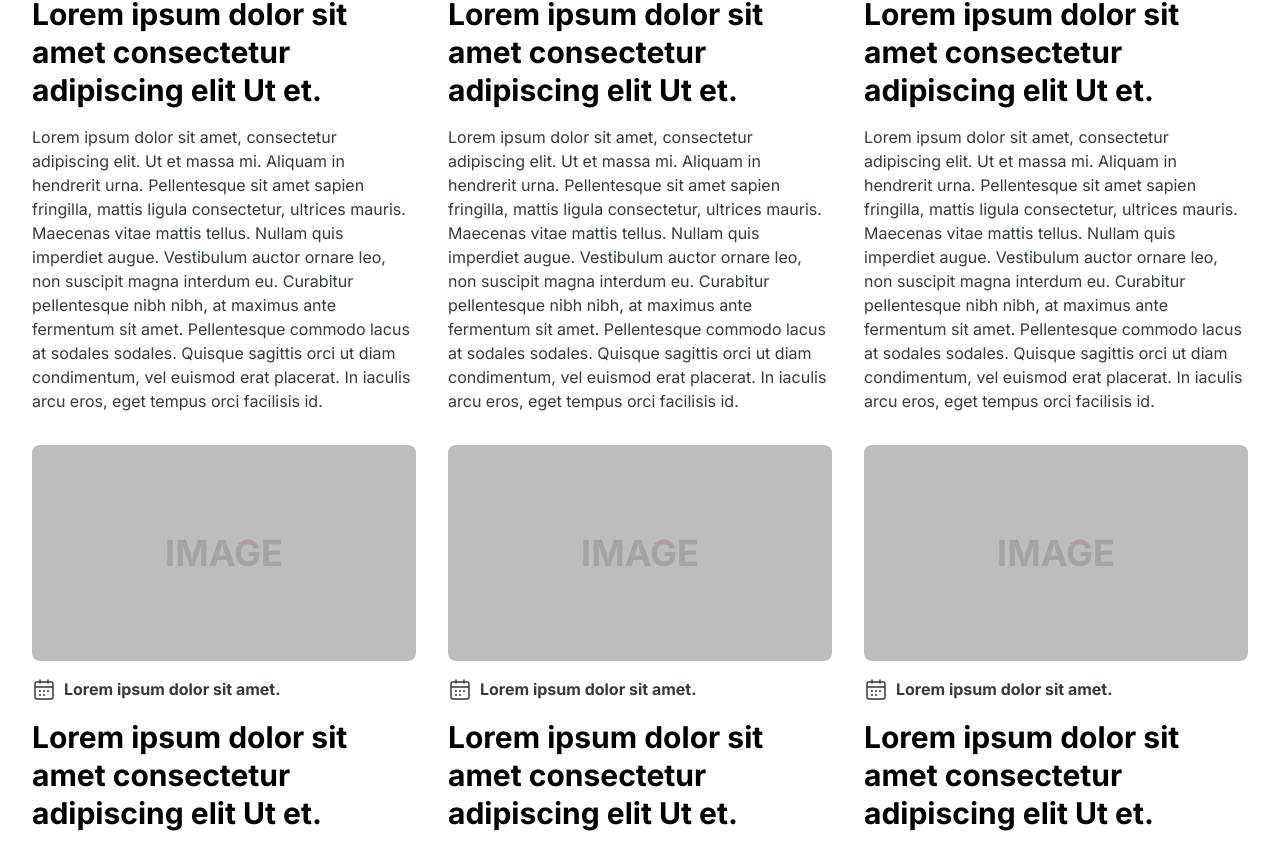
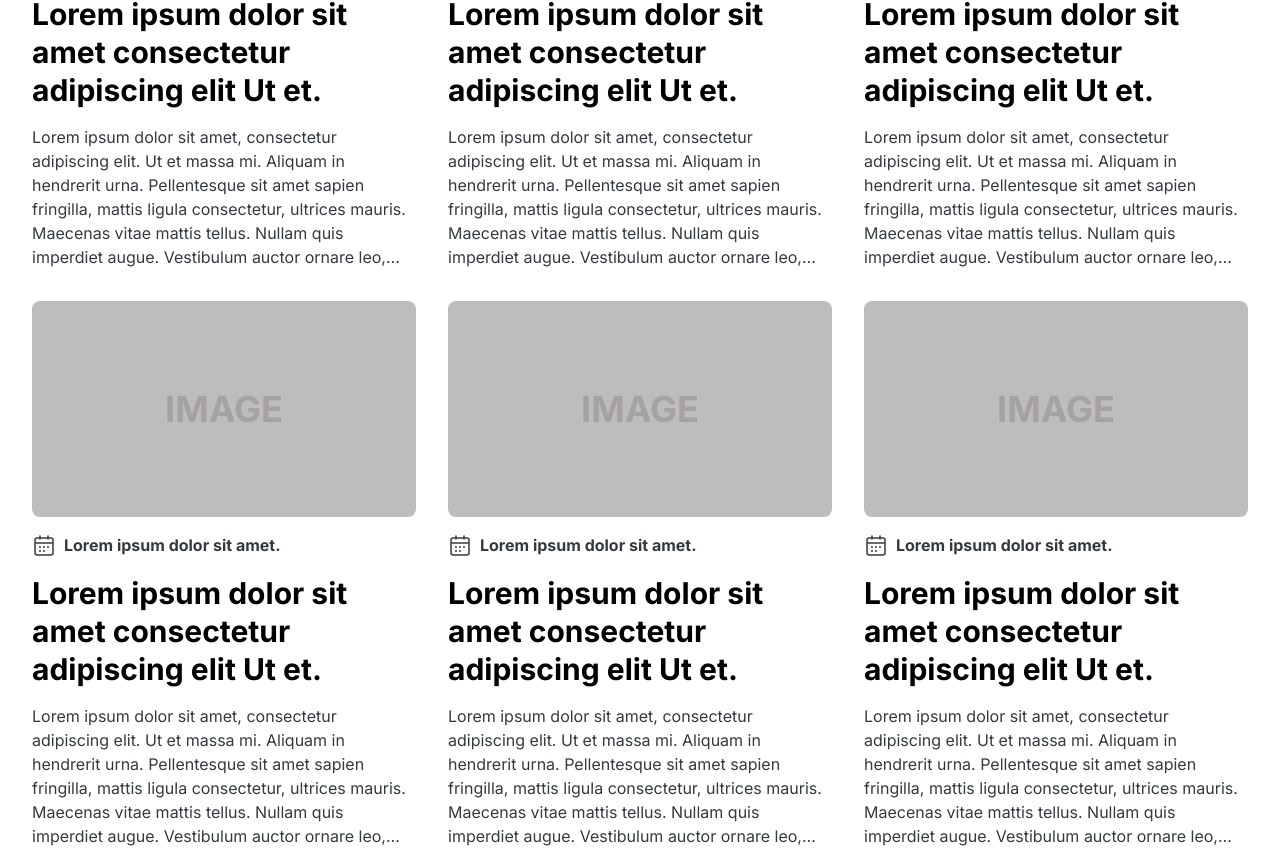
Before and after one commit to victoriadaluz/challenge-riu, an Angular app: page / in a window 1280 px wide. Shown: the part 1316-2164 px from the top of the page. Built offline with nearby package versions, Linux system fonts and the light colour scheme.

Commit message:
added line clamp to article description

```diff
--- a/src/app/components/molecules/article-card/article-card.html
+++ b/src/app/components/molecules/article-card/article-card.html
@@ -40,7 +40,7 @@
     {{ articleTitle() }}
   </h3>
 
-  <p class="article-card__description m-0 text-base leading-6 text-body font-normal">
+  <p class="article-card__description m-0 text-base leading-6 text-body font-normal lg:line-clamp-6">
     {{ articleDescription() }}
   </p>
 </article>
```
